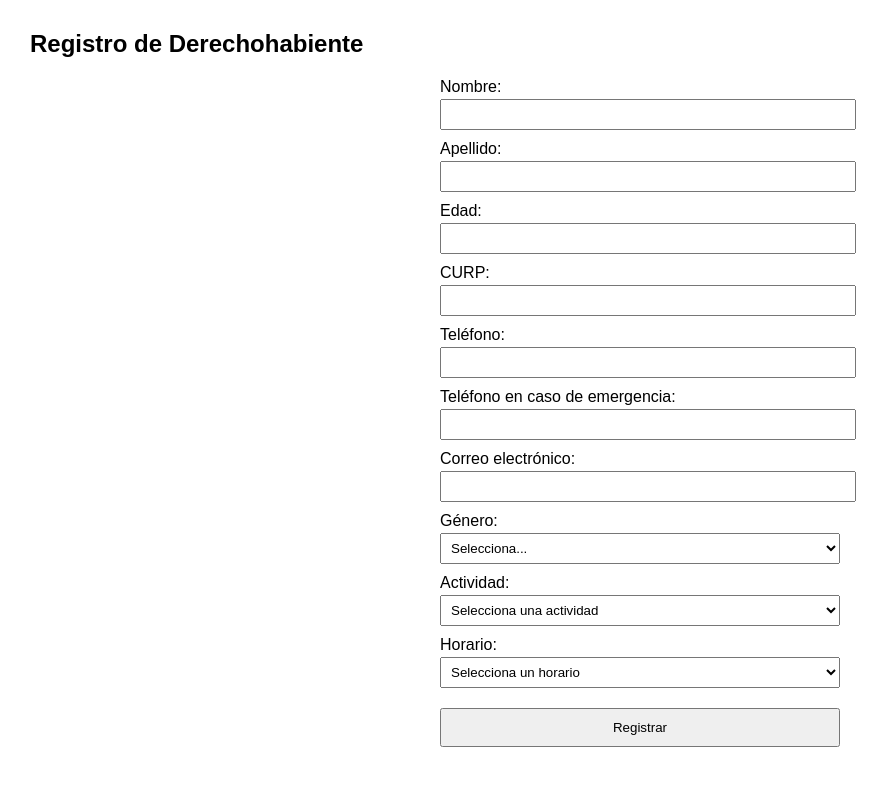
After one commit to AlexandroDlv/AsISSSTE, a Django app: page /registro/ in a window 1280 px wide. The commit adds this page. Shown: the top 786 px of the page, without its empty margins (0-888 px from the left). Run offline with Django 5.2, Linux system fonts and the light colour scheme; data that the repository does not hold is empty.

Commit message:
registro

```diff
--- a/AsISSSTE/AsISSSTE/urls.py
+++ b/AsISSSTE/AsISSSTE/urls.py
@@ -21,6 +21,6 @@ from page import views
 urlpatterns = [
     path('admin/', admin.site.urls),
     path('prueba/', views.vista_prueba, name='vista_prueba'),
+    path('registro/', views.registro_derechohabiente, name='registro_derechohabiente'),
     path('', views.redireccion),
-
 ]
--- a/AsISSSTE/db_con.py
+++ b/AsISSSTE/db_con.py
@@ -8,4 +8,4 @@ load_dotenv(dotenv_path=env_path)
 MONGODB_URI = os.environ['MONGODB_URI']
 client = MongoClient(MONGODB_URI)
 
-db=client['AsISSSTE']
+db=client['asissste']
--- /dev/null
+++ b/AsISSSTE/page/static/registro.css
@@ -0,0 +1,22 @@
+body {
+    font-family: Arial, sans-serif;
+    margin: 30px;
+}
+form {
+    width: 400px;
+    margin: auto;
+}
+label {
+    display: block;
+    margin-top: 10px;
+}
+input, select {
+    width: 100%;
+    padding: 6px;
+    margin-top: 3px;
+}
+button {
+    margin-top: 20px;
+    padding: 10px;
+    width: 100%;
+}
--- a/AsISSSTE/page/templates/prueba.html
+++ b/AsISSSTE/page/templates/prueba.html
@@ -2,14 +2,14 @@
 <html lang="es">
 <head>
     <meta charset="UTF-8">
-    <title>Datos desde MongoDB</title>
+    <title>AsISSSTE</title>
 </head>
 <body>
-    <h1>Datos de la colección</h1>
+    <h1>Pagina Oficial del Deportivo ISSSTE</h1>
 
     <ul>
         {% for item in datos %}
-            <li>{{ item }}</li>
+            <li>{{ item.persona }}</li>
         {% endfor %}
     </ul>
 </body>
--- /dev/null
+++ b/AsISSSTE/page/templates/registro.html
@@ -0,0 +1,85 @@
+<!DOCTYPE html>
+<html lang="es">
+<head>
+    <meta charset="UTF-8">
+    <title>Registro de Derechohabiente</title>
+    {% load static %}
+    <link rel="stylesheet" href="{% static '/registro.css' %}">
+</head>
+<body>
+    <h2>Registro de Derechohabiente</h2>
+    <form method="POST">
+        {% csrf_token %}
+        <label>Nombre:</label>
+        <input type="text" name="nombre" required>
+
+        <label>Apellido:</label>
+        <input type="text" name="apellido" required>
+
+        <label>Edad:</label>
+        <input type="number" name="edad" required>
+
+        <label>CURP:</label>
+        <input type="text" name="curp" required>
+
+        <label>Teléfono:</label>
+        <input type="text" name="telefono" required>
+
+        <label>Teléfono en caso de emergencia:</label>
+        <input type="text" name="telefono_emergencia" required>
+
+        <label>Correo electrónico:</label>
+        <input type="email" name="correo" required>
+
+        <label>Género:</label>
+        <select name="genero" required>
+            <option value="">Selecciona...</option>
+            <option value="Hombre">Hombre</option>
+            <option value="Mujer">Mujer</option>
+        </select>
+
+        <label>Actividad:</label>
+        <select name="actividad" id="actividad" required onchange="actualizarHorarios()">
+            <option value="">Selecciona una actividad</option>
+            {% for act in actividades %}
+                <option value="{{ act.nombre }}">{{ act.nombre }}</option>
+            {% endfor %}
+        </select>
+
+        <label>Horario:</label>
+        <select name="horario" id="horario" required>
+            <option value="">Selecciona un horario</option>
+        </select>
+
+        <button type="submit">Registrar</button>
+    </form>
+
+    <script>
+        // Ejemplo básico para actualizar horarios según la actividad seleccionada
+        const actividades = {{ actividades|safe }};
+
+        function actualizarHorarios() {
+            const selectActividad = document.getElementById('actividad');
+            const selectHorario = document.getElementById('horario');
+            const actividadSeleccionada = selectActividad.value;
+
+            // Limpiar horarios
+            selectHorario.innerHTML = '<option value="">Selecciona un horario</option>';
+
+            if (!actividadSeleccionada) return;
+
+            // Buscar actividad seleccionada
+            const actividad = actividades.find(act => act.nombre === actividadSeleccionada);
+
+            if (actividad && actividad.horarios) {
+                actividad.horarios.forEach(horario => {
+                    const option = document.createElement('option');
+                    option.value = horario;
+                    option.textContent = horario;
+                    selectHorario.appendChild(option);
+                });
+            }
+        }
+    </script>
+</body>
+</html>
--- a/AsISSSTE/page/views.py
+++ b/AsISSSTE/page/views.py
@@ -1,22 +1,55 @@
 from django.shortcuts import render, redirect
-import sys
-import os
+import sys, os
 sys.path.append(os.path.dirname(os.path.dirname(os.path.abspath(__file__))))
 import db_con
+from datetime import datetime
+from bson import ObjectId
 
 # Create your views here.
-
-from django.shortcuts import redirect
 
 def redireccion(request):
     return redirect('vista_prueba')
 
 def vista_prueba(request):
     # Accede a una colección (ajusta el nombre según lo que creaste en Atlas)
-    coleccion = db_con.db["asissste"]  # o el nombre real de la colección
+    coleccion = db_con.db["personas"]  # o el  nombre real de la colección
 
     # Obtén todos los documentos, y convierte el cursor a lista
     documentos = list(coleccion.find())  # Opcional: elimina _id
 
     # Renderiza el template con los datos
     return render(request, 'prueba.html', {'datos': documentos})
+
+def convertir_actividades(actividades):
+    lista = []
+    for act in actividades:
+        lista.append({
+            "nombre": act.get("nombre", ""),
+            "horarios": act.get("horarios", [])
+        })
+    return lista
+
+def registro_derechohabiente(request):
+    actividades_col = db_con.db["actividades"]
+    personas_col = db_con.db["personas"]
+
+    if request.method == "POST":
+        datos = {
+            "nombre": request.POST.get("nombre"),
+            "apellido": request.POST.get("apellido"),
+            "edad": int(request.POST.get("edad")),
+            "curp": request.POST.get("curp"),
+            "telefono": request.POST.get("telefono"),
+            "telefono_emergencia": request.POST.get("telefono_emergencia"),
+            "correo": request.POST.get("correo"),
+            "fecha_registro": datetime.now().strftime("%Y-%m-%d"),
+            "genero": request.POST.get("genero"),
+            "actividad": request.POST.get("actividad"),
+            "horario": request.POST.get("horario")
+        }
+        personas_col.insert_one(datos)
+        return redirect("vista_prueba")
+
+    actividades = list(actividades_col.find())
+    actividades_json = convertir_actividades(actividades)
+    return render(request, "registro.html", {"actividades": actividades_json})
```
